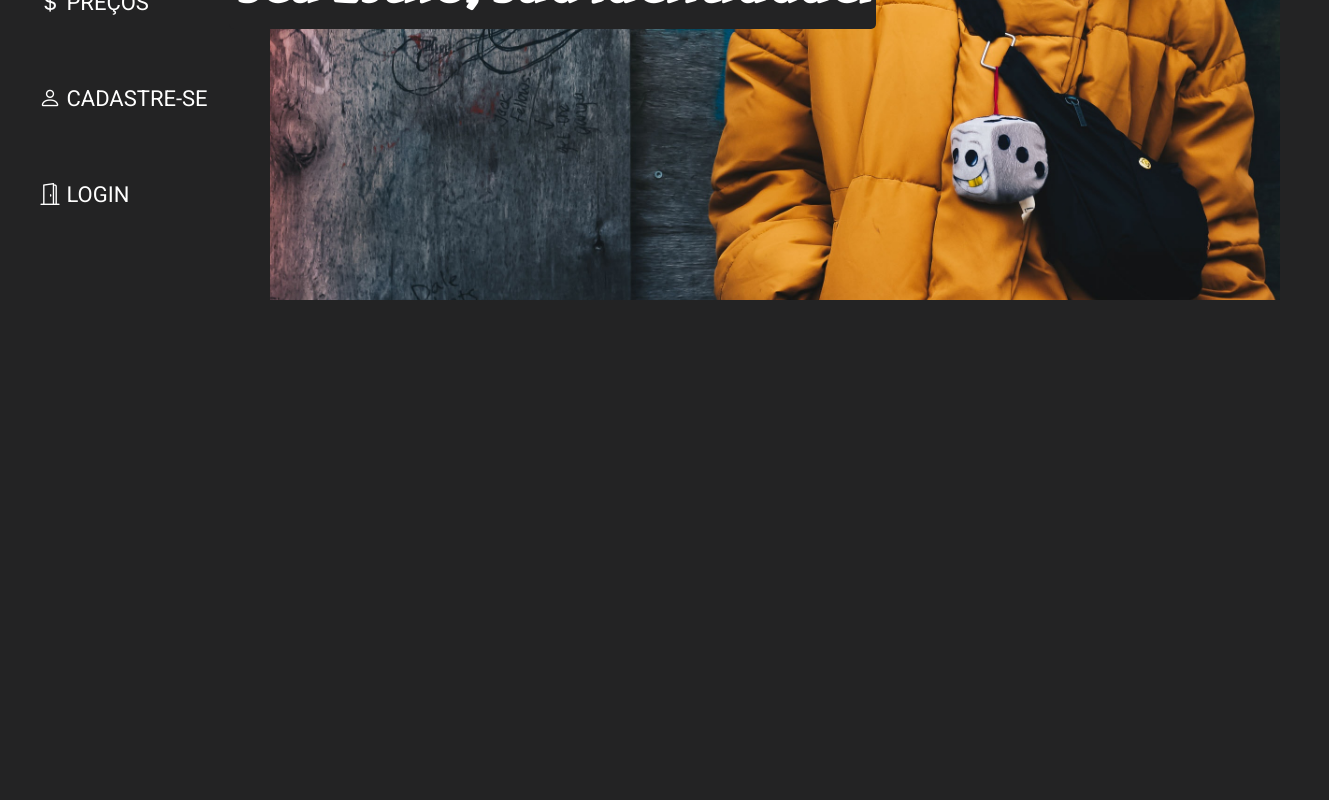
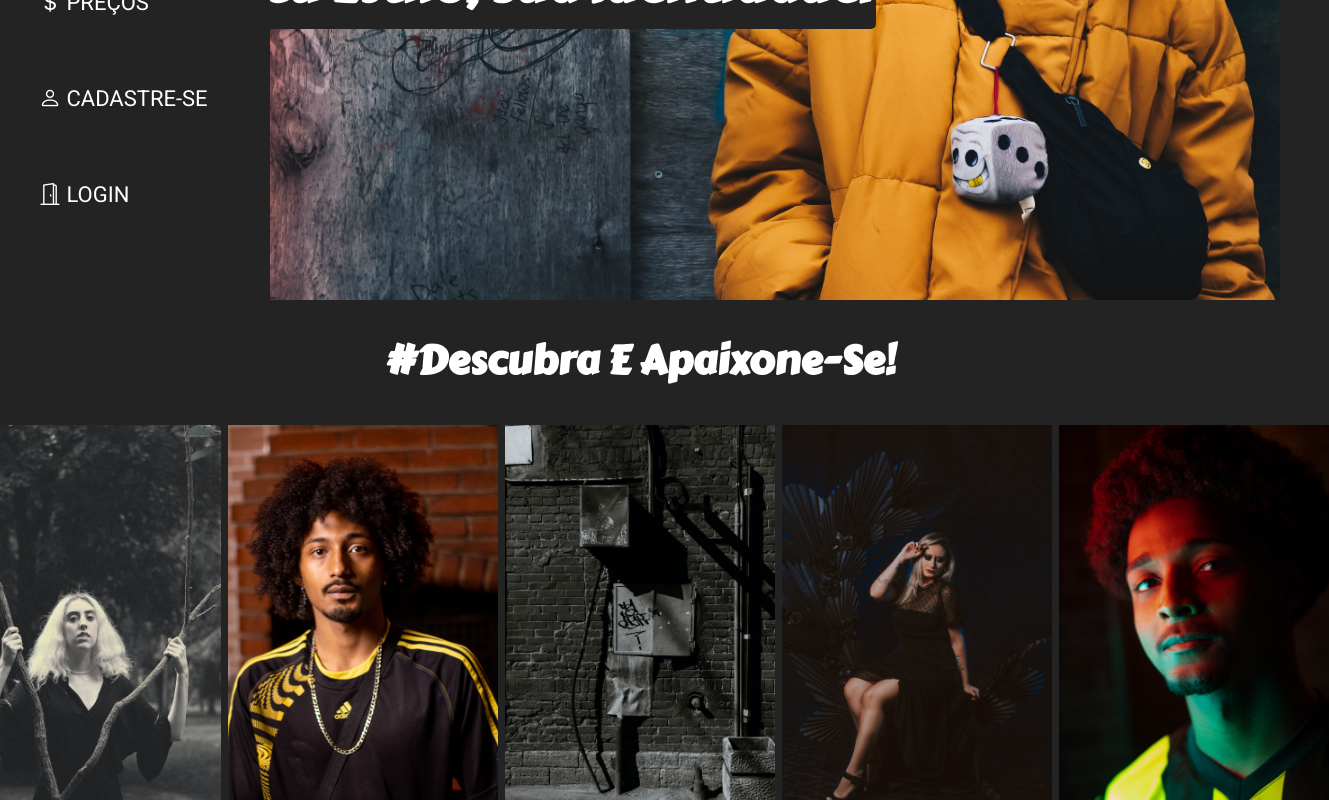
Before and after one commit to eu-waliston/Urban-Way-App, a React (Create React App) app in the folder urban-way-frontend/: page / in a window 1280 px wide. Shown: the part 500-1300 px from the top of the page, 1329 px wide, since content can reach past the window. Before the commit the page ends 800 px from the top, so only its background shows below. Built offline with nearby package versions, Linux system fonts and the light colour scheme.

Commit message:
Urnan Way Descubra

```diff
--- a/urban-way-frontend/src/App.js
+++ b/urban-way-frontend/src/App.js
@@ -5,12 +5,14 @@ import React from 'react';
 /*Components */
 import Menu from './components/Menu';
 import Home from './components/Home';
+import Main from './components/Main';
 
 function App() {
   return (
     <div>
       <Menu />
       <Home />
+      <Main />
     </div>
   );
 }
--- a/urban-way-frontend/src/components/Home.js
+++ b/urban-way-frontend/src/components/Home.js
@@ -4,7 +4,7 @@ import fundo from './img/fundo.jpg';
 
 const Home = () => {
     return (
-        <INITIAL_SECTION style={{ backgroundImage:`url(${fundo})` }}>
+        <INITIAL_SECTION style={{ backgroundImage:`url(${fundo})` }} id="home">
             <div class="midle-div-home">
                 <h1 class="home--h1"><span class="square-1">U</span>rban Way.</h1>
                 <h2 class="home--h2">
--- /dev/null
+++ b/urban-way-frontend/src/components/Main.js
@@ -0,0 +1,152 @@
+import React from "react";
+import styled from "styled-components";
+
+const Main = () => {
+    return (
+        <SECTION id="descubra">
+            <h1 class="descubra--h1">
+                #Descubra e apaixone-se!
+            </h1>
+            <div id="grid-images">
+                <img src={require("./img/top-img-1.jpg")} alt="modelos" class="img-grid" />
+                <img src={require("./img/top-img-2.jpg")} alt="modelos" class="img-grid" />
+                <img src={require("./img/top-img-3.jpg")} alt="modelos" class="img-grid" />
+                <img src={require("./img/top-img-4.jpg")} alt="modelos" class="img-grid" />
+                <img src={require("./img/top-img-5.jpg")} alt="modelos" class="img-grid" />
+                <img src={require("./img/top-img-6.jpg")} alt="modelos" class="img-grid" />
+                <img src={require("./img/top-img-7.jpg")} alt="modelos" class="img-grid" />
+                <img src={require("./img/top-img-8.jpg")} alt="modelos" class="img-grid" />
+                <img src={require("./img/top-img-9.jpg")} alt="modelos" class="img-grid" />
+                <img src={require("./img/top-img-10.jpg")} alt="modelos" class="img-grid" />
+            </div>
+
+            <div id="hall--da--fama">
+                <div id="side">
+                    <h1 class="hall--h1">hall da fama</h1>
+                    <p class="hall--p-1">as imagens mais vistas do nosso site</p>
+                    <p class="hall--p-2">vote na sua favorita!</p>
+                    <button class="hall--btn">Vote</button>
+                </div>
+
+                <div class="grid--hall">
+                    <img src={require("./img/hall-1.jpg")} alt="hall da fama" class="img--hall R1" />
+                    <img src={require("./img/hall-2.jpg")} alt="hall da fama" class="img--hall R2" />
+                    <img src={require("./img/hall-3.jpg")} alt="hall da fama" class="img--hall R3" />
+                    <img src={require("./img/hall-4.jpg")} alt="hall da fama" class="img--hall R4" />
+                </div>
+
+
+            </div>
+        </SECTION>
+    )
+}
+const SECTION = styled.section`
+    @import url("https://fonts.googleapis.com/css2?family=Roboto:ital,wght@0,100;0,400;0,500;0,700;0,900;1,100;1,300;1,400;1,500;1,700;1,900&display=swap");
+
+    @import url("https://fonts.googleapis.com/css2?family=Carter+One&display=swap");
+
+
+    height: 200vh;
+    background-color: var(--side-color);
+    max-width: 100%;
+
+
+    .descubra--h1 {
+    text-align: center;
+    color: #fff;
+    font-size: 40px;
+    position: relative;
+    top: 30px;
+    margin-bottom: 50px;
+    font-family: "Carter One", cursive;
+    text-transform: capitalize;
+    }
+    #grid-images {
+    display: grid;
+    grid-template-columns: repeat(5, 270px);
+    gap: 7px;
+    align-items: center;
+    justify-content: center;
+    margin-top: 5%;
+    }
+
+    .img-grid {
+    width: 270px;
+    }
+
+    .img-grid:hover {
+    cursor: pointer;
+    transition: all 0.5s;
+    transform: rotate(5deg) scale(1.2);
+    border-radius: 5px;
+    box-shadow: 2px 2px 2px rgba(0, 0, 0, 0.521);
+    }
+
+    /* Hall da fama */
+
+    #hall--da--fama {
+    position: relative;
+    top: 5%;
+    }
+
+    #side {
+    color: #fff;
+    position: relative;
+    top: 300px;
+    margin-left: 180px;
+    }
+
+    .hall--h1 {
+    font-size: 70px;
+    text-transform: capitalize;
+    font-family: "Carter One", cursive;
+    }
+
+    .hall--p-1,
+    .hall--p-2 {
+    font-family: "Carter One", cursive;
+    text-transform: capitalize;
+    font-size: 20px;
+    }
+    .hall--btn {
+    height: 50px;
+    width: 150px;
+    position: relative;
+    top: 70px;
+    font-size: 20px;
+    text-transform: uppercase;
+    }
+
+    .hall--btn:hover {
+    font-weight: bold;
+    }
+
+    .grid--hall {
+    float: right;
+    position: relative;
+    right: 200px;
+    top: 80px;
+    }
+    .img--hall {
+    width: 260px;
+    z-index: 2;
+    }
+
+    .R1:hover,
+    .R2:hover,
+    .R3:hover,
+    .R4:hover {
+    overflow: hidden;
+    margin: 0;
+    padding: 0;
+    transform: rotate(5deg) scale(1.4);
+    transition: all 0.9s;
+    border-radius: 8px;
+    box-shadow: 3px 3px 12px rgba(0, 0, 0, 0.377);
+    z-index: 122222;
+    margin-left: 40px;
+    }
+
+
+`
+export default Main;
--- a/urban-way-frontend/src/components/Menu.js
+++ b/urban-way-frontend/src/components/Menu.js
@@ -9,7 +9,7 @@ const Menu = () => {
             <i class="bi bi-list" id="btn-canva-control" onClick={() => {setIsNavExpanded(!isNavExpanded);}}></i>
 
             <nav className={isNavExpanded ? "canva-toggler" : "normal"}>
-                <a href="/">
+                <a href="#home">
                     <img src={require("./img/logo.png")} class="logo-img" alt="logo" />
                 </a>
                 <ul>
@@ -44,6 +44,7 @@ const Menu = () => {
 const MENU = styled.div`
     height: 100vh;
     position: fixed;
+    z-index: 30;
 
 
     #btn-canva-control {
```
